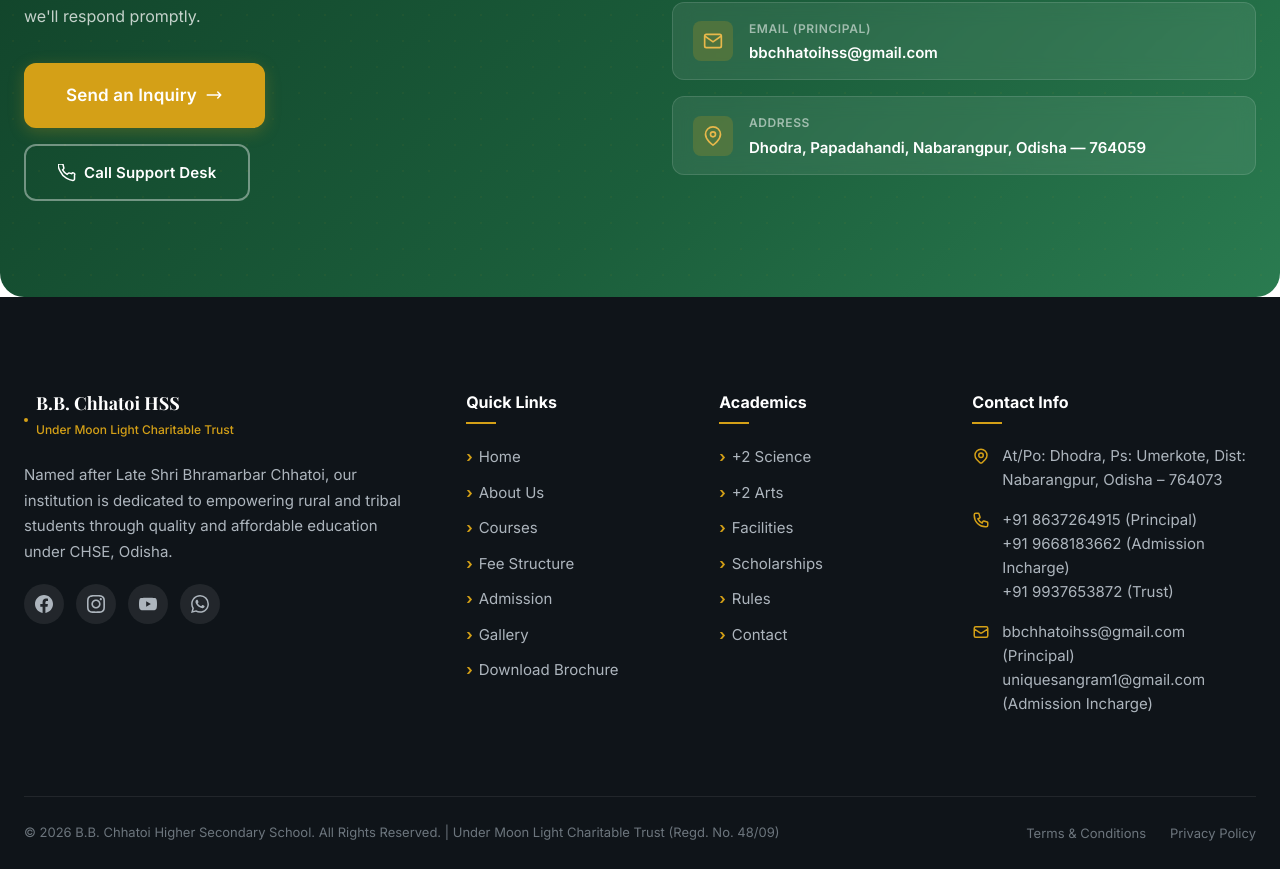
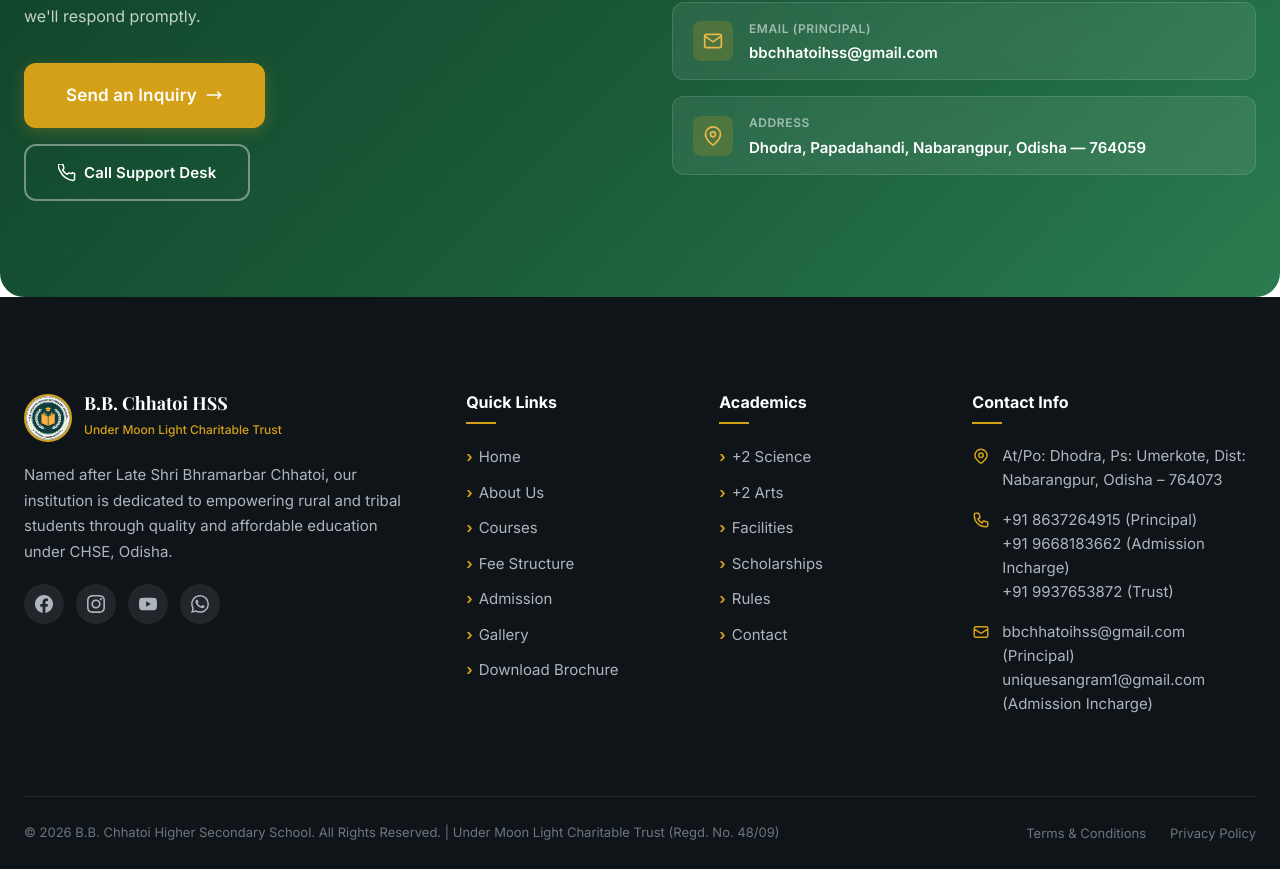
Before and after one commit to thekritikarn/bbchhatoi, a Next.js app: page / in a window 1280 px wide. Shown: the part 8339-9208 px from the top of the page. Built offline with nearby package versions, Linux system fonts and the light colour scheme.

Commit message:
fix: replace footer logo Next.js Image collapsing wrapper with standard img tag

```diff
--- a/src/components/Footer.jsx
+++ b/src/components/Footer.jsx
@@ -9,15 +9,10 @@ export default function Footer() {
           {/* Logo & About */}
           <div className="footer-about">
             <div className="footer-logo">
-              <div className="relative w-12 h-12 bg-white rounded-full p-1" style={{ position: "relative" }}>
-                <Image
-                  src="/assets/images/logo.jpg"
-                  alt="B.B. Chhatoi HSS Logo"
-                  fill
-                  className="rounded-full"
-                  style={{ objectFit: "contain", borderRadius: "50%" }}
-                />
-              </div>
+              <img
+                src="/assets/images/logo.jpg"
+                alt="B.B. Chhatoi HSS Logo"
+              />
               <div>
                 <h3>B.B. Chhatoi HSS</h3>
                 <span>Under Moon Light Charitable Trust</span>
```
